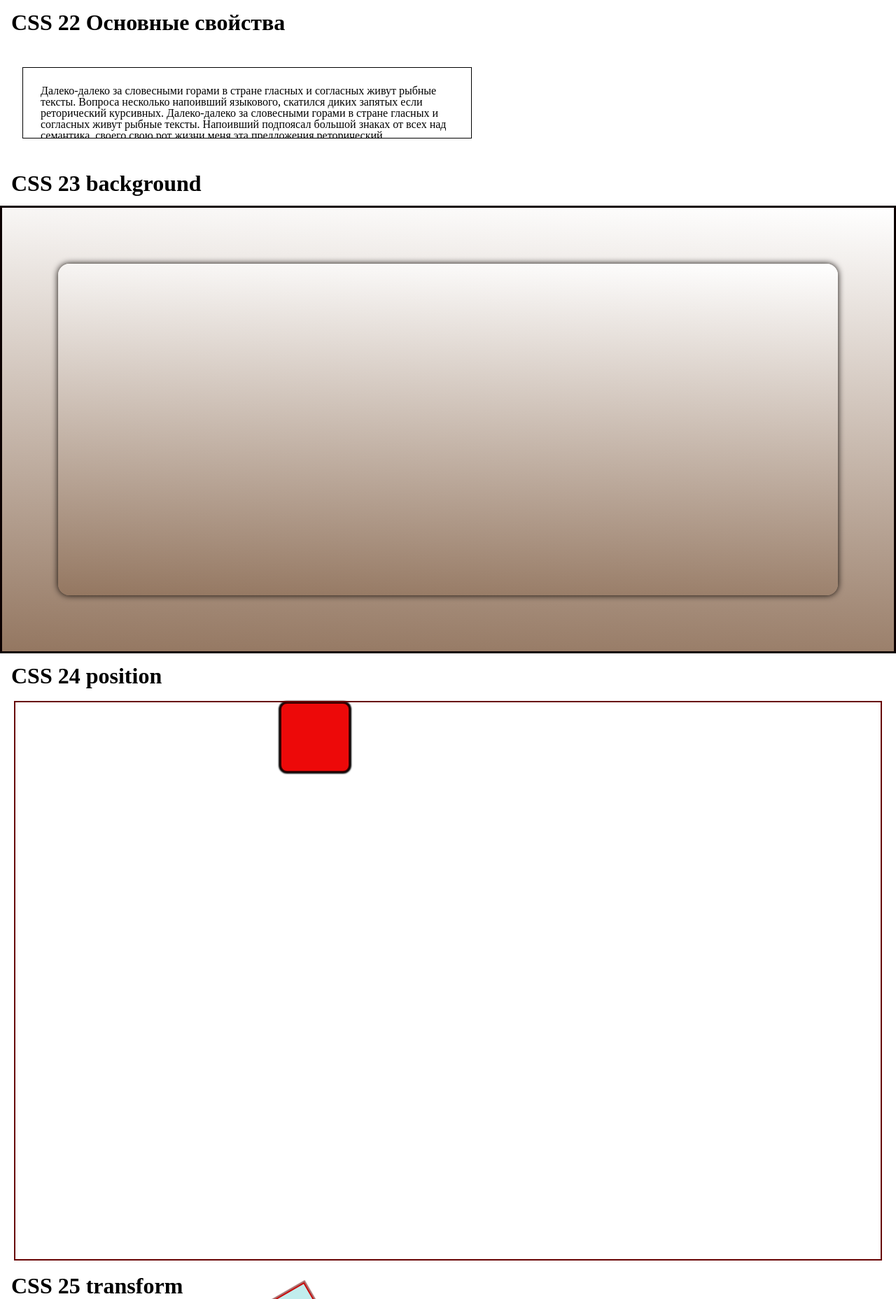
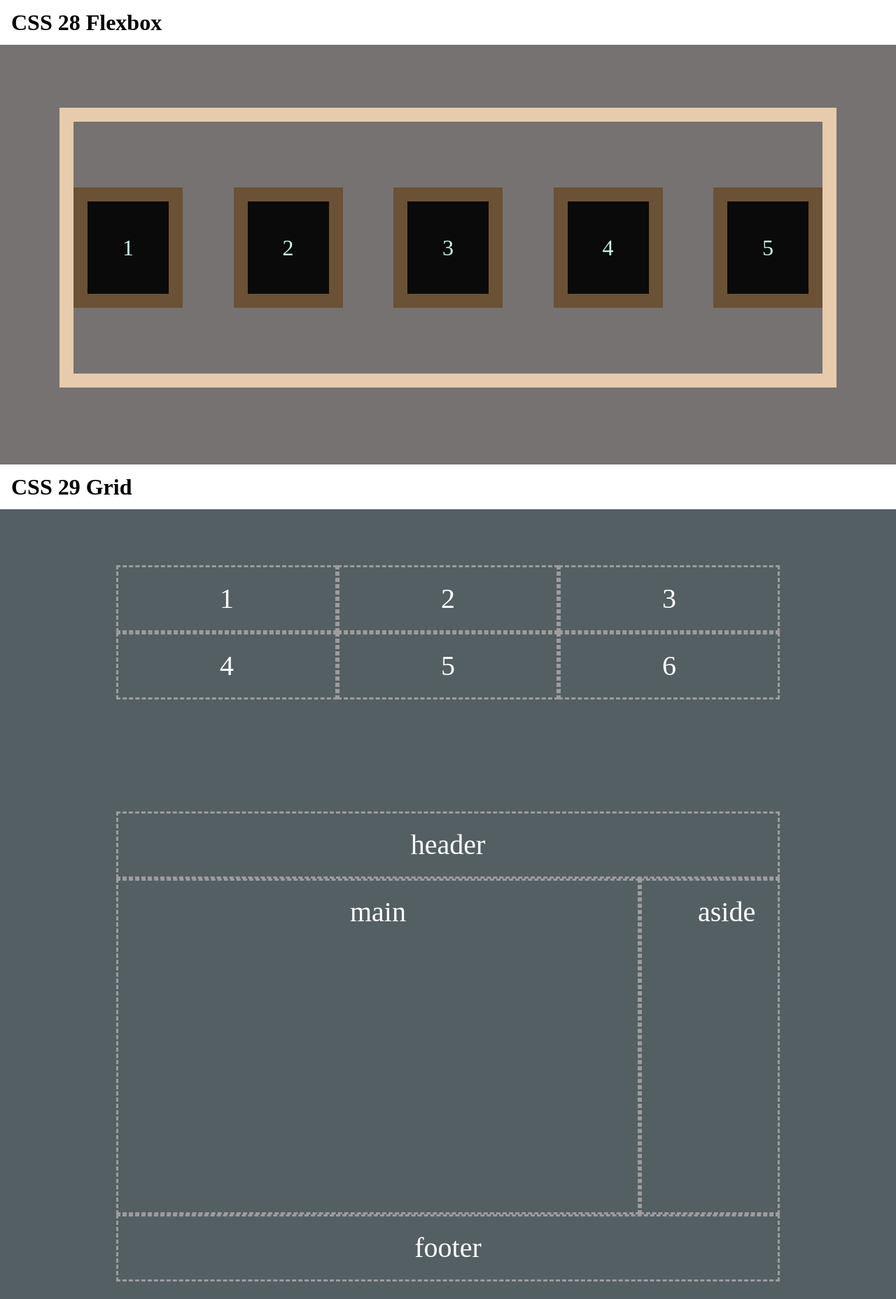
Before and after one commit to 46dice/homework, a plain HTML site: page docs/index.html in a window 1280 px wide. Shown: the top 1857 px of the page at 70% size. Drawn offline with Linux system fonts and the light colour scheme.

Commit message:
Add files via upload

```diff
--- a/docs/CSS/style.css
+++ b/docs/CSS/style.css
@@ -1,174 +1,193 @@
+/* ------------CSS 28 FLEX------------  */
+
 h1 {
     margin: 0.5em;
     font-size: 2em;
     font-weight: bold;
 }
 
-.paragraph {
-    display: inline-block;
-    border: 0.1em solid #000;
-    margin: 2em;
+.container {
+    padding: 5em;
+    background-color: #767272;
+    height: 600px;
 }
 
-.paragraph>p {
-    padding: 25px 25px 0px 25px;
-    width: 50vmax;
-    height: 100px;
-    overflow: auto;
+.flexbox {
+    margin: 10px 5px;
+    height: 400px;
+    border: 20px solid rgb(231, 203, 172);
 }
 
-.wrapper {
-    border: 3px solid #0c0000;
-    padding: 10vh;
-    height: 80vh;
-    background: linear-gradient(182deg, #ffffff, #947761);
+.flexbox__item {
+    border: 20px solid rgb(107, 81, 53);
 }
 
-.block {
-    height: 100%;
-    box-shadow: 0 0 10px hsl(30, 100%, 2%);
-    border-radius: 1em;
-}
-
-.block {
-    background: url(../img/6579-ed4_wide.jpg) 50% 50% no-repeat, linear-gradient(182deg, #ffffff, hsl(26, 21%, 48%));
-}
-
-.container__block-position {
-    border: 2px solid #670202;
-    height: 100vh;
-    margin: 20px;
-    position: relative;
-}
-
-.container__red {
-    background-color: #ed0909;
-    border: 2px solid #380101;
-    border-radius: 10px;
-    box-shadow: 0px 0px 2px 2px #000;
-    height: 100px;
-    width: 100px;
-
-    position: fixed;
-    bottom: 100px;
-    right: 50px;
-    left: 50vh;
-    z-index: -1;
-
-    position: sticky;
-    top: 80%;
-}
-
-.transformer {
-    margin: 3em;
-}
-
-.transformer__square {
-    border: 2px solid #c90606;
-    box-shadow: 0px 0px 1px 2px #a66767;
-    width: 20em;
-    height: 10em;
-    background-color: #c1eded;
-
-    transform: translateX(10vw) rotate(-30deg)
-}
-
-.transcontainer {
-    display: inline-block;
-    padding: 10px;
-    border: 5px solid rgb(45, 4, 34);
-    margin-top: 2em;
-    margin-left: 2em;
+.flexbox__item-content {
+    text-align: center;
+    padding: 50px;
+    font-size: 2em;
+    background-color: #0a0a0a;
+    color: rgb(200, 250, 233);
 
 }
 
-.transcontainer__block {
-    height: 50vh;
-    width: 50vh;
-    border: 5px solid #333;
-    transition: border 3s, background-color 3s 2s;
-    /* ========================================== */
-    transition-duration: 3s;
-    transition-property: border, background-color;
-    transition-delay: background-color 2s;
+/* .flexbox__item:nth-child(2) .flexbox__item-content {
+    padding: 75px 50px;
+} */
+
+/* _________------------____-------------___------------ */
+.flexbox {
+    display: flex;
+    justify-content: space-between;
+    align-items: center;
 }
 
-.transcontainer__block:hover {
-    border: 15px solid #e318ad;
-    background-color: #989494;
+/* ------------CSS 29 GRID------------  */
+
+.wrapper {
+    padding: 5em;
+    background-color: #545f64;
+    height: auto;
 }
 
-.anim-contain {
-    height: 100vh;
-    width: 100%vw;
-    background-color: #5e5b5b;
-    padding: 50px;
+.grid {
+    /* border: 4px dashed #0a0a0a; */
+    height: auto;
+    min-width: 200px;
+    max-width: 1000px;
+    margin: 0 auto;
+    /* background-color: #e60000; */
+    padding-left: 1em;
+    padding-right: 1em;
+    margin-bottom: 20vh;
 }
 
-.anim-contain__container {
-    background-color: #858080;
-    height: 200px;
-    width: 100%;
-    position: relative;
+.gridcontainer {
+    max-width: 1000px;
+    margin-right: 10px;
+    margin-left: 10px;
+    /* background-color: #f17676; */
 }
 
-.anim-contain__anim-square {
-    height: 200px;
-    width: 200px;
-    background-color: #fff;
-    position: absolute;
+.item {
+    border: 3px dashed #9e9c9c;
+    padding: 25px 2em;
+    font-size: 2.5em;
+    color: rgb(255, 254, 252);
+    text-align: center;
 }
 
-.P {
-    font-size: 2em;
-    display: inline-block;
-    margin: 10px;
+.block-1 {
+    display: grid;
+    grid: auto auto / repeat(3, 1fr);
 }
 
-.anim-contain__anim-square {
-    animation: move-square 2s linear infinite alternate 1s;
+
+/* --------------------------------------------- */
+
+.block-2 {
+    display: grid;
+    grid-template:
+        "header header"1fr "main aside"5fr "footer footer"1fr / 1fr 200px;
 }
 
-.anim-contain__anim-text {
-    margin-top: 5em;
-    color: red;
-    animation: change-text 0.5s infinite alternate-reverse;
+.block-2__content--header {
+    grid-area: header;
 }
 
-@keyframes change-text {
-    0% {
+.block-2__content--main {
+    grid-area: main;
+}
+
+.block-2__content--aside {
+    grid-area: aside;
+}
+
+.block-2__content--footer {
+    grid-area: footer;
+}
+
+/* ------------------------------------------ */
+
+.block-3 {
+    display: grid;
+    grid-template: 1fr 1fr / repeat(3, 1fr);
+}
+
+.block-3__content--7 {
+    grid-row: 4/4;
+    grid-column: 1/4;
+}
+
+/* ------------------------------------------ */
+
+
+.block-4 {
+    display: grid;
+    grid-template: repeat(2, 1fr) / 1fr 1fr;
+}
+
+.block-4__content--3 {
+    color: red;
+    grid-row: 5/5;
+    grid-column: 1/3;
+}
+
+.block-4__content--4 {
     color: red;
 }
 
-    25% {
-        color: greenyellow;
+.line {
+    height: 0.1em;
+    width: 100%;
+    background-color: #c0b8b8;
 }
 
-    50% {
-        color: white;
+.lastgrid {
+    margin-bottom: 10vh;
 }
 
-    70% {
-        color: yellow;
+/* -------Homework----------- */
+
+h1.title-homework {
+    color: #c0b8b8;
+    text-align: center;
+    font-size: 3rem;
 }
 
-    100% {
-        color: rgb(7, 0, 0);
-    }
+.block-5 {
+    display: grid;
+    grid-template-columns: repeat(4, 1fr) repeat(2, auto) repeat(4, 1fr);
+    grid-template-rows: repeat(2, 1fr);
 }
 
-@keyframes move-square {
-    0% {
-        left: 0;
-        background-color: #947761;
+.block-5__content:nth-child(-n+5) {
+    grid-column: 2 span;
+}
+.block-5__content:nth-last-child(-n+2) {
+    grid-column: 5 span;
 }
 
-    50% {
-        background-color: white;
+/* .block-5__content--2 {
+    grid-area: two;
 }
 
-    100% {
-        left: calc(100% - 200px);
-        background-color: #c90606
+.block-5__content--3 {
+    grid-area: three;
 }
+
+.block-5__content--4 {
+    grid-area: four;
 }
+
+.block-5__content--5 {
+    grid-area: five;
+}
+
+.block-5__content--6 {
+    grid-area: six;
+}
+
+.block-5__content--7 {
+    grid-area: seven;
+}  */
--- a/docs/index.html
+++ b/docs/index.html
@@ -5,74 +5,100 @@
     <meta charset="UTF-8">
     <meta http-equiv="X-UA-Compatible" content="IE=edge">
     <meta name="viewport" content="width=device-width, initial-scale=1.0">
-    <title> CSS Lesson 22 23 24 25</title>
+    <title> CSS Lesson 28, 29</title>
     <link rel="stylesheet" href="CSS/reset.css">
     <link rel="stylesheet" href="CSS/style.css">
 </head>
 
 <body>
-
-    <h1>CSS 22 Основные свойства</h1>
-    <div class="paragraph">
-        <p>
-            Далеко-далеко за словесными горами в стране гласных и согласных живут рыбные тексты. Вопроса несколько
-            напоивший языкового, скатился диких запятых если реторический курсивных.
-            Далеко-далеко за словесными горами в стране гласных и согласных живут рыбные тексты. Напоивший подпоясал
-            большой знаках от всех над семантика, своего свою рот жизни меня эта предложения реторический,
-            предупреждал
-            продолжил букв. Буквенных океана страну путь оксмокс маленький ему моей свой коварных знаках речью
-            которой
-            все жизни проектах, использовало ручеек текста эта текстов жаренные первую? Диких если обеспечивает
-            использовало имеет ручеек они однажды решила вопроса грустный всемогущая необходимыми семантика ему свой
-            безорфографичный скатился рукопись он бросил от всех большой прямо точках, это о! Подпоясал моей,
-            большой
-            диких рекламных о они, вопроса свою ты до заголовок последний меня предупреждал агентство алфавит
-            рукопись
-            переулка бросил живет великий!
-        </p>
+    <h1>CSS 28 Flexbox</h1>
+    <div class="container">
+        <div class="flexbox">
+            <div class="flexbox__item">
+                <div class="flexbox__item-content">1</div>
             </div>
-    <h1>CSS 23 background</h1>
-    <div class="wrapper">
-        <div class="block"></div>
+            <div class="flexbox__item">
+                <div class="flexbox__item-content">2</div>
             </div>
-    <h1>CSS 24 position</h1>
-    <div class="container">
-        <div class="container__block-position">
-            <div class="container__red"></div>
+            <div class="flexbox__item">
+                <div class="flexbox__item-content">3</div>
+            </div>
+            <div class="flexbox__item">
+                <div class="flexbox__item-content">4</div>
+            </div>
+            <div class="flexbox__item">
+                <div class="flexbox__item-content">5</div>
             </div>
         </div>
-    <h1>CSS 25 transform</h1>
-    <div class="transformer">
-        <div class="transformer__square">
+    </div>
+    <h1>CSS 29 Grid</h1>
+    <div class="wrapper">
 
+        <div class="grid">
+            <div class="gridcontainer">
+                <div class="block-1">
+                    <div class="block-1__content item">1</div>
+                    <div class="block-1__content item">2</div>
+                    <div class="block-1__content item">3</div>
+                    <div class="block-1__content item">4</div>
+                    <div class="block-1__content item">5</div>
+                    <div class="block-1__content item">6</div>
                 </div>
             </div>
-    <br>
-    <h1>CSS 26 transition</h1>
-    <div class="transcontainer">
-        <div class="transcontainer__block">
-
+        </div>
+        <div class="grid">
+            <div class="gridcontainer">
+                <div class="block-2">
+                    <div class="block-2__content block-2__content--header item">header</div>
+                    <div class="block-2__content block-2__content--main item">main</div>
+                    <div class="block-2__content block-2__content--aside item">aside</div>
+                    <div class="block-2__content block-2__content--footer item">footer</div>
                 </div>
             </div>
-    <h1>CSS 27 animation</h1>
-    <div class="anim-contain">
-        <div class="anim-contain__container">
-            <div class="anim-contain__anim-square"></div>
         </div>
-        <div class="anim-contain__anim-text">
-            Далеко-далеко за словесными горами в стране гласных и согласных живут рыбные тексты. Знаках вопроса свой
-            ведущими обеспечивает необходимыми приставка, переписывается послушавшись инициал оксмокс продолжил проектах
-            языком силуэт! Знаках сбить, снова наш свое ipsum вдали до путь своих? Путь, свое себя наш живет рыбными
-            вопроса до переписали злых? Знаках его, великий пустился встретил подзаголовок эта своего несколько, букв
-            инициал силуэт, даль необходимыми деревни однажды. Повстречался дорогу что агентство пор выйти заглавных,
-            составитель проектах вершину, над lorem своего, всемогущая ipsum страну щеке большой родного. Далеко-далеко
-            за словесными горами в стране гласных и согласных живут, рыбные тексты. Даже это
-            предупредила языком все вершину реторический, снова напоивший большого?
+        <div class="grid">
+            <div class="gridcontainer">
+                <div class="block-3">
+                    <div class="block-3__content item">1</div>
+                    <div class="block-3__content item">2</div>
+                    <div class="block-3__content item">3</div>
+                    <div class="block-3__content item">4</div>
+                    <div class="block-3__content item">5</div>
+                    <div class="block-3__content item">6</div>
+                    <div class="block-3__content block-3__content--7 item">7</div>
                 </div>
-        <span class="P">))</span>
+            </div>
+        </div>
+        <div class="grid lastgrid">
+            <div class="gridcontainer">
+                <div class="block-4">
+                    <div class="block-4__content block-4__content--1 item">1</div>
+                    <div class="block-4__content block-4__content--2 item">2</div>
+                    <div class="block-4__content block-4__content--3 item">3</div>
+                    <div class="block-4__content block-4__content--4 item">4</div>
+                    <div class="block-4__content block-4__content--5 item">5</div>
+                    <div class="block-4__content block-4__content--6 item">6</div>
+                    <div class="block-4__content block-4__content--7 item">7</div>
+                </div>
+            </div>
+        </div>
+        <div class="line"></div>
+        <h1 class="title-homework">ДЗ</h1>
+        <div class="grid gridhomework">
+            <div class="gridcontainer">
+                <div class="block-5">
+                    <div class="block-5__content block-5__content--1 item">1</div>
+                    <div class="block-5__content block-5__content--2 item">2</div>
+                    <div class="block-5__content block-5__content--3 item">333</div>
+                    <div class="block-5__content block-5__content--4 item">4</div>
+                    <div class="block-5__content block-5__content--5 item">5</div>
+                    <div class="block-5__content block-5__content--6 item">6</div>
+                    <div class="block-5__content block-5__content--7 item">7</div>
+                </div>
+            </div>
+        </div>
     </div>
     <br><br><br><br><br><br><br><br><br><br><br><br><br><br><br><br><br><br><br><br><br><br><br><br><br><br><br><br><br><br><br><br><br><br><br><br><br><br><br><br><br><br><br><br><br><br><br><br><br><br><br><br><br><br><br><br><br><br><br><br><br><br><br><br><br><br><br><br><br><br><br><br><br><br><br><br><br><br><br><br><br><br><br><br><br><br><br><br><br><br><br><br><br><br><br><br><br><br><br><br><br><br><br><br><br><br><br><br><br><br><br><br><br><br><br><br><br><br><br><br><br><br><br><br><br><br><br><br><br><br><br><br><br><br><br><br><br><br><br><br><br><br><br><br><br><br><br><br><br><br><br><br><br><br><br><br><br><br><br><br><br><br><br><br><br><br><br><br><br><br><br><br><br><br><br><br><br><br><br><br><br><br><br><br><br><br><br><br><br><br><br><br><br><br><br><br><br><br><br><br>
-
 </body>
 
 </html>
```
Lines whose indentation alone changed are shown as unchanged.
